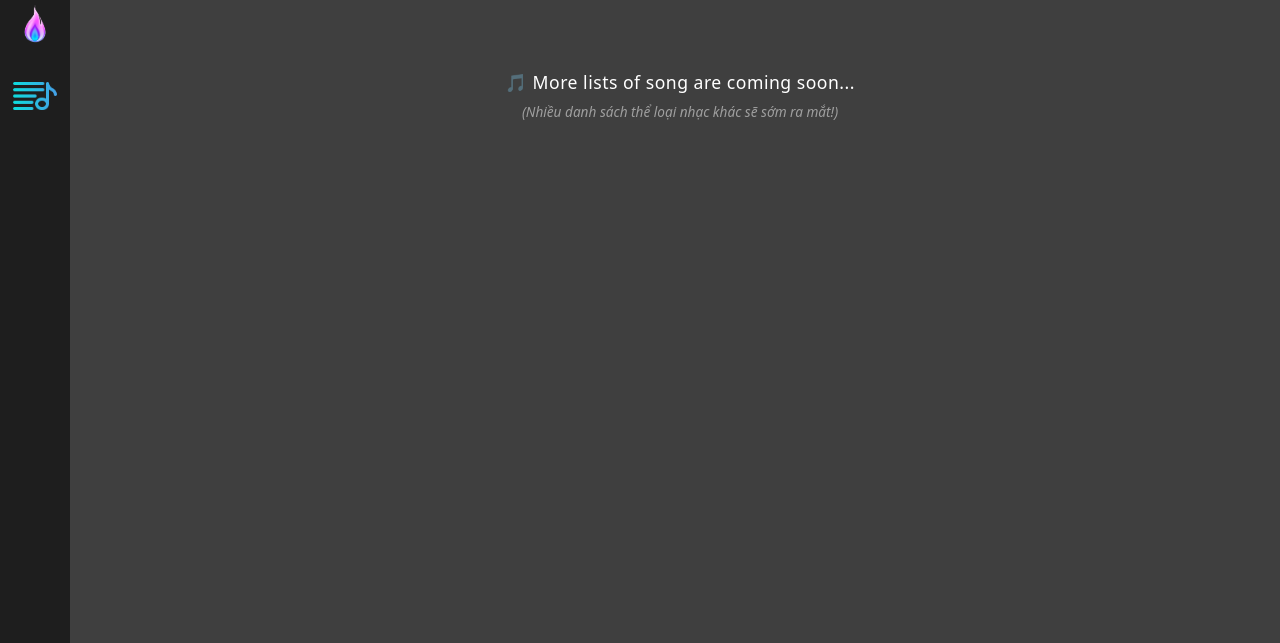
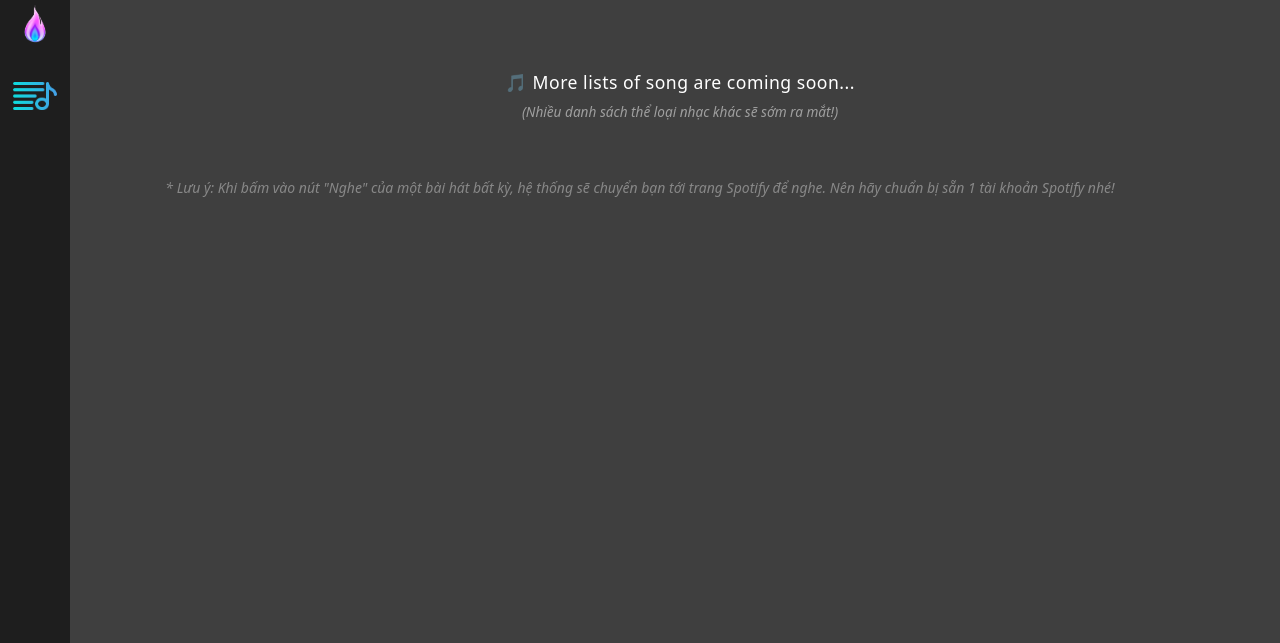
Before and after one commit to HoThienVu368/Vietsic, a plain HTML site: page Sanphamcuoikhoa/Main.html in a window 1280 px wide. Shown: the part 157-800 px from the top of the page. Drawn offline with nearby package versions, Linux system fonts and the light colour scheme; no server answers.

Commit message:
Update Main.html

```diff
--- a/Sanphamcuoikhoa/Main.html
+++ b/Sanphamcuoikhoa/Main.html
@@ -112,6 +112,9 @@
       </div>
   </div>
 
+     <p style="color: #888; font-style: italic; font-size: 14px; text-align: center; margin: 10px 0;">
+    * Lưu ý: Khi bấm vào nút "Nghe" của một bài hát bất kỳ, hệ thống sẽ chuyển bạn tới trang Spotify để nghe. Nên hãy chuẩn bị sẵn 1 tài khoản Spotify nhé!
+</p>
 
 
       <!-- Bootstrap -->
```
